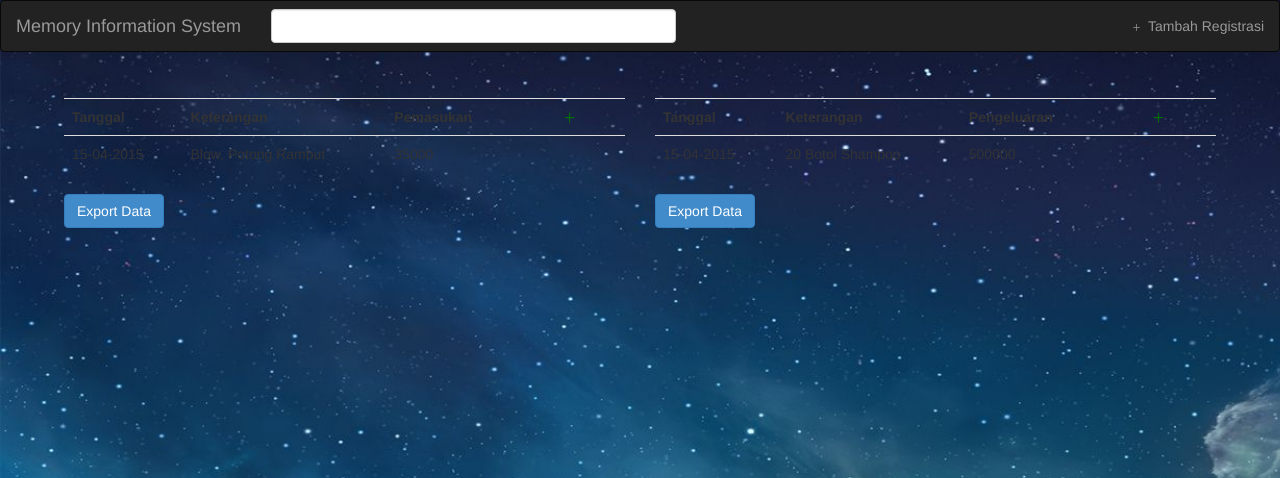
After one commit to indam-m/salonmemori, a PHP site: page /pembukuan.html in a window 1280 px wide. The commit adds this page. Shown: the top 478 px of the page. Run offline with PHP 8.4, Linux system fonts and the light colour scheme; some web fonts are replaced.

Commit message:
bg change + tidy up some things

```diff
--- a/assets/css/my-css.css
+++ b/assets/css/my-css.css
@@ -22,11 +17,14 @@
     padding-bottom: 8%;
     border: 1px solid rgba(255,255,255,0.3);
     color: #ffffff;
+    background-color: rgba(15,34,34,0.55);
+    -webkit-filter: blur(-2px);
 }
 
 .background {
     background-image:url(../img/background.jpg);
     background-attachment:fixed;
+    background-size: cover;
 }
 
 .transparent-input-field{
@@ -124,3 +139,41 @@
 .sepia {-webkit-filter: sepia(100%);}
 .huerotate {-webkit-filter: hue-rotate(180deg);}
 .rss.opacity {-webkit-filter: opacity(50%);}
+
+.table-editable {
+  position: relative;
+
+.glyphicon {
+    font-size: 20px;
+  }
+}
+
+.table-remove {
+  color: #700;
+  cursor: pointer;
+}
+
+.table-remove:hover {
+	color: #f00;
+}
+
+.table-up, .table-down {
+  color: #007;
+  cursor: pointer;
+}
+
+.table-up:hover, .table-down:hover {
+	color: #00f;
+}
+
+.table-add {
+  color: #070;
+  cursor: pointer;
+  position: absolute;
+  top: 8px;
+  right: 0;
+}
+
+.table-add:hover {
+	color: #0b0;
+}
--- a/login.html
+++ b/login.html
@@ -7,7 +7,7 @@
     </head>
 
     <body class="background">
-        <article class="glass-background glass">
+        <article class="glass">
             <font color="white">
                 <h1>Log In Here</font-color></h1>
                 <p>Mohon setiap <i>field</i> diisi </p> <hr color="white" />
@@ -18,7 +18,7 @@
 
                 <span class="left-inner-addon">
                     <i class="form-control-feedback glyphicon glyphicon-edit"></i>
-                    <input type="text" class="form-control transparent-input-field" placeholder="Password" /> <br><br>
+                    <input type="password" class="form-control transparent-input-field" placeholder="Password" /> <br><br>
                 </span>
 
                 <a href="#"><div class="float-right dark-button"></div></a>
--- /dev/null
+++ b/pembukuan.html
@@ -0,0 +1,128 @@
+<!DOCTYPE html PUBLIC "-//W3C//DTD XHTML 1.0 Transitional//EN" "http://www.w3.org/TR/xhtml1/DTD/xhtml1-transitional.dtd">
+<html xmlns="http://www.w3.org/1999/xhtml">
+    <head>
+        <title>Pembukuan</title>
+        <link href="assets/css/my-css.css" rel="stylesheet" />
+        <link href="assets/css/bootstrap.css" rel="stylesheet" />
+    </head>
+
+    <body class="background">
+        <!-- NAV BAR -->
+        <nav role="navigation" class="navbar navbar-inverse">
+            <!-- Brand and toggle get grouped for better mobile display -->
+            <div class="navbar-header">
+                <button type="button" data-target="#navbarCollapse" data-toggle="collapse" class="navbar-toggle">
+                    <span class="sr-only">Toggle navigation</span>
+                    <span class="icon-bar"></span>
+                    <span class="icon-bar"></span>
+                    <span class="icon-bar"></span>
+                </button>
+                <a href="#" class="navbar-brand">Memory Information System</a>
+            </div>
+            <!-- Collection of nav links, forms, and other content for toggling -->
+            <div id="navbarCollapse" class="collapse navbar-collapse">
+                <form role="search" class="navbar-form navbar-left">
+                    <span class="right-inner-addon">
+                        <i class="form-control-feedback glyphicon glyphicon-search"></i>
+                        <input type="text" placeholder="Search" class="form-control search-input">
+                    </span>
+                </form>
+                <ul class="nav navbar-nav navbar-right">
+                    <li><a href="#" id="popup" onclick="div_show()"><span class="glyphicon glyphicon-plus"></span>&nbsp;&nbsp;Tambah Registrasi</a></li>
+                </ul>
+            </div>
+        </nav>
+        <!-- END OF NAV BAR -->
+
+        <div class="box-registrasi">
+        <div class="row">
+            <!-- TABEL PEMASUKAN -->
+            <div class="col-md-6">
+                <div id="table" class="table-editable">
+                    <table class="table table-registrasi">
+                        <tr>
+                            <th>Tanggal</th>
+                            <th>Keterangan</th>
+                            <th>Pemasukan</th>
+                            <th></th>
+                            <th><span class="table-add glyphicon glyphicon-plus"></span></th>
+                        </tr>
+                        <tr>
+                            <td contenteditable="true">15-04-2015</td>
+                            <td contenteditable="true">Blow, Potong Rambut</td>
+                            <td contenteditable="true">35000</td>
+                            <td><span class="table-remove glyphicon glyphicon-remove"></span></td>
+                            <td>
+                                <span class="table-up glyphicon glyphicon-arrow-up"></span>
+                                <span class="table-down glyphicon glyphicon-arrow-down"></span>
+                            </td>
+                        </tr>
+                        <!-- This is our clonable table line -->
+                        <tr class="hide">
+                            <td contenteditable="true"></td>
+                            <td contenteditable="true"></td>
+                            <td contenteditable="true"></td>
+                            <td><span class="table-remove glyphicon glyphicon-remove"></span></td>
+                            <td>
+                                <span class="table-up glyphicon glyphicon-arrow-up"></span>
+                                <span class="table-down glyphicon glyphicon-arrow-down"></span>
+                            </td>
+                        </tr>
+                    </table>
+                </div>
+
+                <button id="export-btn" class="btn btn-primary">Export Data</button>
+                <p id="export"></p>
+            </div>
+            <!-- END OF  TABEL PEMASUKAN -->
+
+            <!-- TABEL PENGELUARAN -->
+            <div class="col-md-6">
+                <div id="table" class="table-editable">
+                    <table class="table table-registrasi">
+                        <tr>
+                            <th>Tanggal</th>
+                            <th>Keterangan</th>
+                            <th>Pengeluaran</th>
+                            <th></th>
+                            <th><span class="table-add glyphicon glyphicon-plus"></span></th>
+                        </tr>
+                        <tr>
+                            <td contenteditable="true">15-04-2015</td>
+                            <td contenteditable="true">20 Botol Shampoo</td>
+                            <td contenteditable="true">500000</td>
+                            <td>
+                                <span class="table-remove glyphicon glyphicon-remove"></span>
+                            </td>
+                            <td>
+                                <span class="table-up glyphicon glyphicon-arrow-up"></span>
+                                <span class="table-down glyphicon glyphicon-arrow-down"></span>
+                            </td>
+                        </tr>
+                        <!-- This is our clonable table line -->
+                        <tr class="hide">
+                            <td contenteditable="true"></td>
+                            <td contenteditable="true"></td>
+                            <td contenteditable="true"></td>
+                            <td>
+                                <span class="table-remove glyphicon glyphicon-remove"></span>
+                            </td>
+                            <td>
+                                <span class="table-up glyphicon glyphicon-arrow-up"></span>
+                                <span class="table-down glyphicon glyphicon-arrow-down"></span>
+                            </td>
+                        </tr>
+                    </table>
+                </div>
+
+                <button id="export-btn" class="btn btn-primary">Export Data</button>
+                <p id="export"></p>
+            </div>
+            <!-- END OF TABEL PENGELUARAN -->
+        </div>
+        </div>
+    </body>
+    <script src="assets/js/jquery.min.js"></script>
+    <script src="assets/js/bootstrap.min.js"></script>
+    <script src="assets/js/script-pembukuan.js"></script>
+</html>
```
Also changed, not shown: other parts of assets/css/my-css.css (+23 -11 lines), assets/js/my-JS.js (+7 -5 lines), assets/js/script-pembukuan.js (added, +57 -0 lines), registrasi.html (+6 -3 lines), assets/img/background.jpg, assets/img/backgrounda.jpg (deleted), assets/img/backgroundb.jpg (deleted), assets/img/backgroundc.jpg (added).
